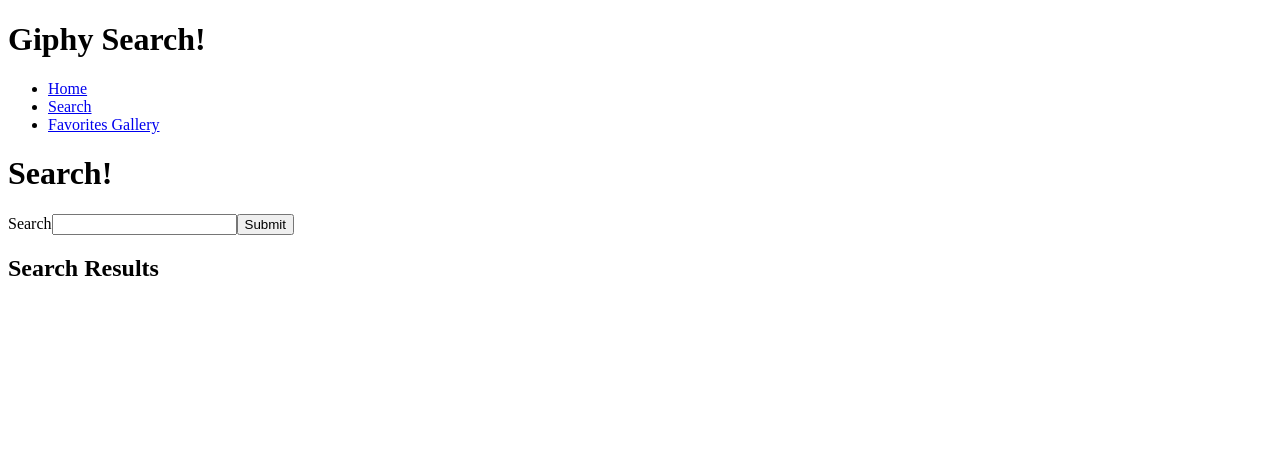
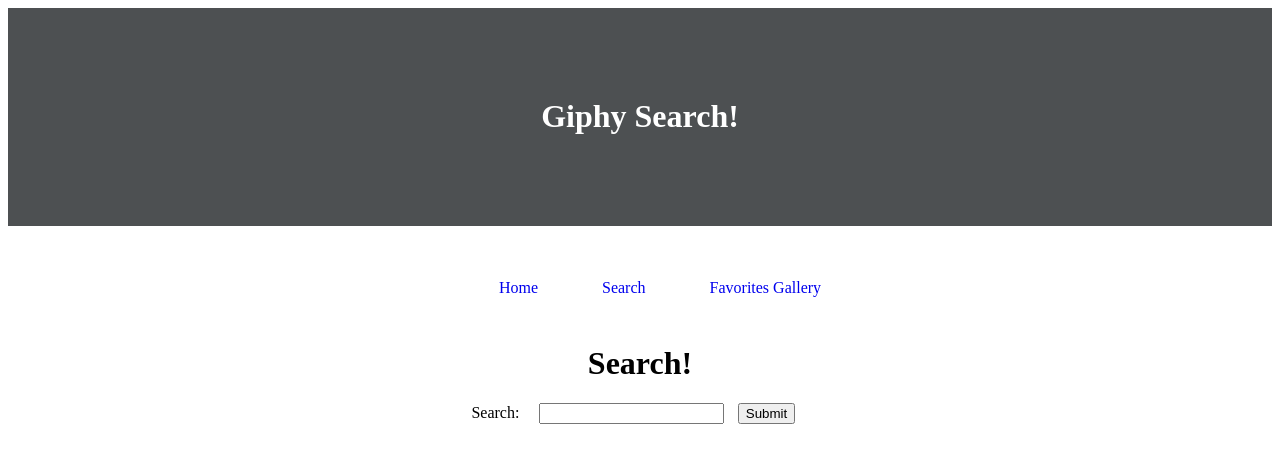
Before and after one commit to freder48/group-giphy-saga-project, a React (Create React App) app: page /#/search in a window 1280 px wide. Shown: the top 462 px of the page. Built offline with nearby package versions, Linux system fonts and the light colour scheme.

Commit message:
Working category selection on search page

```diff
--- /dev/null
+++ b/src/components/App/App.css
@@ -0,0 +1,20 @@
+nav li {
+    list-style: none;
+    display: inline-block;
+    margin: 2em;
+}
+
+nav li a {
+    text-decoration: none;
+}
+
+.App {
+    text-align: center;
+}
+
+.header {
+    background-color: rgb(77, 80, 82);
+    color: white;
+    height: 4em;
+    padding-top: 2.8em;
+}
--- a/src/components/App/App.js
+++ b/src/components/App/App.js
@@ -2,13 +2,14 @@
 import Search from '../Search/Search'
 import { HashRouter as Router, Route, Link } from 'react-router-dom';
 import FavoritesList from '../FavoritesList/FavoritesList';
+import './App.css';
 
 class App extends Component {
 
   render() {
     return (
-      <div>
-        <h1>Giphy Search!</h1>
+      <div className="App">
+        <h1 className="header">Giphy Search!</h1>
         <Router>
         <nav>
           <ul>
--- /dev/null
+++ b/src/components/Search/Search.css
@@ -0,0 +1,31 @@
+.card {
+    border: 1px solid darkblue;
+    justify-self: auto;
+    border-radius: .5em;
+    display: inline-block;
+    width: 300px;
+    height: 300px;
+    text-align: center;
+    padding: 1em;
+    margin-right: 1rem;
+    margin-bottom: 1rem;
+  }
+
+  .display {
+    width: 25%;
+    float: left;
+    overflow: hidden;
+    margin-top: 2em;
+    margin-bottom: 2em;
+    margin-left: 8em;
+}
+
+
+h1 {
+    padding-top: 0;
+    margin-top: 0;
+}
+
+.space {
+    margin-right: 1em;
+}
--- a/src/components/Search/Search.js
+++ b/src/components/Search/Search.js
@@ -1,22 +1,25 @@
 import React, { Component } from 'react';
 import { connect } from 'react-redux';
+import './Search.css'
 
 class Search extends Component {
 
     state = {
         search: '',
-        // giphy: {
-        //     giphy_id: '',
-        //     title: '',
-        //     url: '',
-        //     category_id: ''
-        // }
+        selectValue: '',
     }
 
     handleChange = (event) => {
         console.log('event happened', event.target.value);
         this.setState({
             search: event.target.value,
+        });
+    }
+
+    selectCategory = (event) => {
+        console.log('event happened - category', event.target.value);
+        this.setState({
+            selectValue: event.target.value,
         });
     }
 
@@ -27,43 +30,35 @@
         });
     }
 
-    // setFavorite = (event) => {
-    //     console.log('setEvent', event.target);
-
-    //     this.setState({
-    //         giphy: {
-    //             giphy_id: `${this.props.reduxState.searchResults.id}`,
-    //             // title: giphy.title,
-    //             // url: giphy.images.fixed_width.url,
-    //             // category_id: 1
-    //         }
-    //     })
-    //     console.log('in setFavorite', this.state.giphy);
-    //     this.addFavorite(this.state.giphy);
-    // }
-
-    // addFavorite = (giphy) => {
-    //     console.log('search send', giphy);
-    //     this.props.dispatch({ type: 'ADD_FAVORITE', payload: giphy})
-    // }
 
     render() {
         return (
             <div>
                 <h1>Search!</h1>
                 <section>
-                    <label>Search</label>
-                    <input type="text" value={this.state.search} onChange={this.handleChange} />
-                    <button onClick={this.searchGiphy}>Submit</button>
+                    <label className="space">Search: </label>
+                    <input className="space" type="text" value={this.state.search} onChange={this.handleChange} />
+                    <button className="space" onClick={this.searchGiphy}>Submit</button>
                 </section>
 
                 <section>
-                    <h2>Search Results</h2>
+
                     {/* {JSON.stringify(this.props.reduxState.searchResults)} */}
                     {this.props.reduxState.searchResults.map(giphy =>
-                        <p key={giphy.id}>
+                        <div className="display card" key={giphy.id}>
 
-                            <img alt={giphy.title} src={giphy.images.fixed_width.url} />
+                            <img height="150px" alt={giphy.title} src={giphy.images.fixed_width.url} />
+                            <br></br>
+                            <br></br>
+                            <label htmlFor="category">Category:</label>
+                            <select name="category" id="category" onChange={this.selectCategory}>
+                                <option value="1">Funny</option>
+                                <option value="2">Cohort</option>
+                                <option value="3">Cartoon</option>
+                                <option value="4">NSFW</option>
+                                <option value="5">Meme</option>
+                            </select>
+                            <br></br>
                             <br></br>
                             <button onClick={() => this.props.dispatch({
                                 type: 'ADD_FAVORITE',
@@ -71,20 +66,11 @@
                                     giphy_id: giphy.id,
                                     title: giphy.title,
                                     url: giphy.images.fixed_width.url,
-                                    category_id: 1
+                                    category_id: this.state.selectValue,
                                 }
                             })}>
                                 Favorite</button>
-                                <br></br>
-                            <label htmlFor="category">Category:</label>
-                            <select name="category" id="category">
-                                <option value="funny">Funny</option>
-                                <option value="cohort">Cohort</option>
-                                <option value="cartoon">Cartoon</option>
-                                <option value="nsfw">NSFW</option>
-                                <option value="meme">Meme</option>
-                            </select>
-                        </p>)}
+                        </div>)}
                 </section>
             </div>
         );
```
Also changed, not shown: 1 other file (tests, documents, lock files or other folders).
